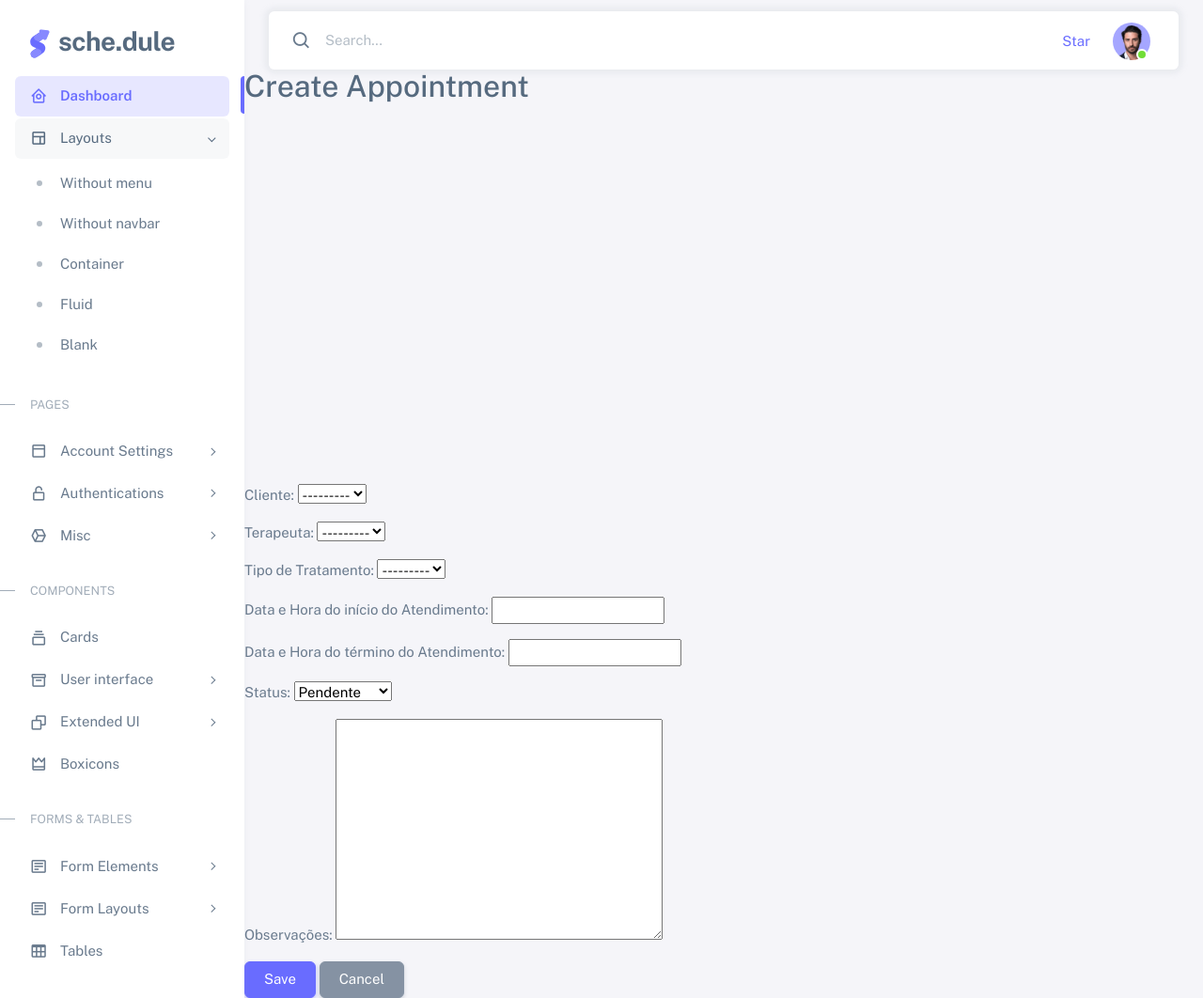
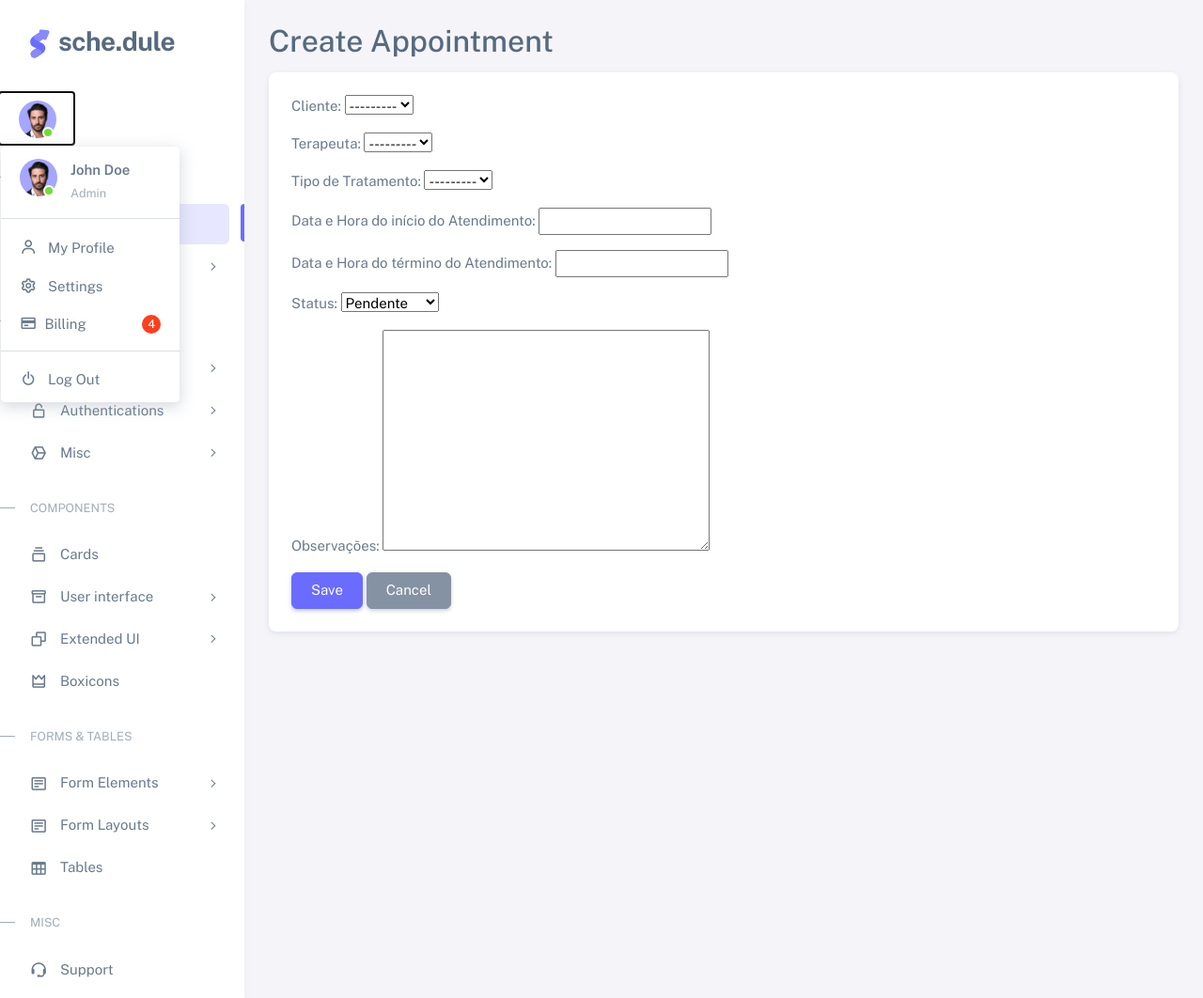
Before and after one commit to SCHE-DULE/sche.dule, a Django app: page /appointments/create/ in a window 1280 px wide, after a click that opens the changed part. Shown: the whole page at 94% size. Run offline with Django 4.2, Linux system fonts and the light colour scheme; the visitor is signed in with stand-in values (Sample User, id 1); some libraries are stand-ins or nearby versions.

Commit message:
Fix: Template(appointments)

```diff
--- a/appointments/templates/appointment/appointment_detail.html
+++ b/appointments/templates/appointment/appointment_detail.html
@@ -1,5 +1,6 @@
 {% extends 'bases/index.html' %}
-
+{% load static %}
+{% block head %} {% endblock %}
 {% block content %}
   <h2>Appointment Detail</h2>
   <p><strong>Client:</strong> {{ appointment.client }}</p>
--- a/appointments/templates/appointment/appointment_form.html
+++ b/appointments/templates/appointment/appointment_form.html
@@ -1,10 +1,18 @@
-{% extends 'bases/index.html' %}
-{% block content %}
-  <h2>{% if form.instance.pk %}Edit Appointment{% else %}Create Appointment{% endif %}</h2>
-  <form method="post">
-    {% csrf_token %}
-    {{ form.as_p }}
-    <button type="submit" class="btn btn-primary">Save</button>
-    <a href="{% if form.instance.pk %}{% url 'appointment-detail' form.instance.pk %}{% else %}{% url 'appointment-list' %}{% endif %}" class="btn btn-secondary">Cancel</a>
-  </form>
+{% extends 'bases/index.html' %} {% block content %}
+<h2>
+  {% if form.instance.pk %}Edit Appointment{% else %}Create Appointment{% endif%}
+</h2>
+<div class="card">
+  <div class="card-body">
+    <form method="post">
+      {% csrf_token %} {{ form.as_p }}
+      <button type="submit" class="btn btn-primary">Save</button>
+      <a
+        href="{% if form.instance.pk %}{% url 'appointment-detail' form.instance.pk %}{% else %}{% url 'appointment-list' %}{% endif %}"
+        class="btn btn-secondary"
+        >Cancel</a
+      >
+    </form>
+  </div>
+</div>
 {% endblock %}
--- a/appointments/templates/appointment/appointment_list.html
+++ b/appointments/templates/appointment/appointment_list.html
@@ -1,4 +1,5 @@
-{% extends 'bases/index.html' %} {% load static %}
+{% extends 'bases/index.html' %}
+{% load static %}
 {% block title%}Appointment List{% endblock%}
 {% block head %} {% endblock %}
 {% block content %}
--- a/templates/bases/index.html
+++ b/templates/bases/index.html
@@ -45,7 +45,7 @@
     />
 
     <!-- Icons. Uncomment required icon fonts -->
-    <link rel="stylesheet" href=".{% static  'vendor/fonts/boxicons.css' %}" />
+    <link rel="stylesheet" href="{% static  'vendor/fonts/boxicons.css' %}" />
 
     <!-- Core CSS -->
     <link rel="stylesheet" href="{% static  'vendor/css/core.css' %} " class="template-customizer-core-css" />
@@ -136,6 +136,7 @@
               <span class="app-brand-text demo menu-text fw-bolder ms-2">SCHE.DULE</span>
             </a>
 
+
             <a href="javascript:void(0);" class="layout-menu-toggle menu-link text-large ms-auto d-block d-xl-none">
               <i class="bx bx-chevron-left bx-sm align-middle"></i>
             </a>
@@ -143,7 +144,70 @@
 
           <div class="menu-inner-shadow"></div>
 
-          <ul class="menu-inner py-1">
+          <ul class="menu-inner ">
+          <li>                <!-- User -->
+                <li class="nav-item navbar-dropdown dropdown-user dropdown">
+                  <a class="nav-link dropdown-toggle hide-arrow" href="javascript:void(0);" data-bs-toggle="dropdown">
+                    <div class="avatar avatar-online">
+                      <img src="../static/img/avatars/1.png" alt class="w-px-40 h-auto rounded-circle" />
+                    </div>
+                  </a>
+                  <ul class="dropdown-menu dropdown-menu-end">
+                    <li>
+                      <a class="dropdown-item" href="#">
+                        <div class="d-flex">
+                          <div class="flex-shrink-0 me-3">
+                            <div class="avatar avatar-online">
+                              <img src="../static/img/avatars/1.png" alt class="w-px-40 h-auto rounded-circle" />
+                            </div>
+                          </div>
+                          <div class="flex-grow-1">
+                            <span class="fw-semibold d-block">John Doe</span>
+                            <small class="text-muted">Admin</small>
+                          </div>
+                        </div>
+                      </a>
+                    </li>
+                    <li>
+                      <div class="dropdown-divider"></div>
+                    </li>
+                    <li>
+                      <a class="dropdown-item" href="#">
+                        <i class="bx bx-user me-2"></i>
+                        <span class="align-middle">My Profile</span>
+                      </a>
+                    </li>
+                    <li>
+                      <a class="dropdown-item" href="#">
+                        <i class="bx bx-cog me-2"></i>
+                        <span class="align-middle">Settings</span>
+                      </a>
+                    </li>
+                    <li>
+                      <a class="dropdown-item" href="#">
+                        <span class="d-flex align-items-center align-middle">
+                          <i class="flex-shrink-0 bx bx-credit-card me-2"></i>
+                          <span class="flex-grow-1 align-middle">Billing</span>
+                          <span class="flex-shrink-0 badge badge-center rounded-pill bg-danger w-px-20 h-px-20">4</span>
+                        </span>
+                      </a>
+                    </li>
+                    <li>
+                      <div class="dropdown-divider"></div>
+                    </li>
+                    <li>
+                      <a class="dropdown-item" href="auth-login-basic.html">
+                        <i class="bx bx-power-off me-2"></i>
+                        <span class="align-middle">Log Out</span>
+                      </a>
+                    </li>
+                  </ul>
+                </li>
+                <!--/ User -->
+                </li>
+                 <li class="menu-header small text-uppercase">
+                  <span class="menu-header-text">Painel</span>
+                </li>
             <!-- Dashboard -->
             <li class="menu-item active">
               <a href="index.html" class="menu-link">
@@ -471,7 +535,7 @@
         <!-- Layout container -->
         <div class="layout-page">
           <!-- Navbar -->
-
+{% comment %}
           <nav
             class="layout-navbar container-xxl navbar navbar-expand-xl navbar-detached align-items-center bg-navbar-theme"
             id="layout-navbar"
@@ -490,7 +554,7 @@
                   <input
                     type="text"
                     class="form-control border-0 shadow-none"
-                    placeholder="Search..."
+                    placeholder="Search appointments..."
                     aria-label="Search..."
                   />
                 </div>
@@ -575,12 +639,13 @@
           </nav>
 
           <!-- / Navbar -->
-
+{% endcomment %}
           <!-- Content wrapper -->
           <div class="content-wrapper">
             <!-- Content -->
-            {% block content %}{% endblock %}
-
+            <div class="container-xxl flex-grow-1 container-p-y">
+              {% block content %}{% endblock %}
+            </div>
           </div>
           <!-- Content wrapper -->
         </div>
@@ -594,22 +659,22 @@
 
     <!-- Core JS -->
     <!-- build:js static/vendor/js/core.js -->
-    <script src="../static/vendor/libs/jquery/jquery.js"></script>
-    <script src="../static/vendor/libs/popper/popper.js"></script>
-    <script src="../static/vendor/js/bootstrap.js"></script>
-    <script src="../static/vendor/libs/perfect-scrollbar/perfect-scrollbar.js"></script>
+    <script src="{% static 'vendor/libs/jquery/jquery.js'%}"></script>
+    <script src="{% static 'vendor/libs/popper/popper.js'%}"></script>
+    <script src="{% static 'vendor/js/bootstrap.js'%}"></script>
+    <script src="{% static 'vendor/libs/perfect-scrollbar/perfect-scrollbar.js'%}"></script>
 
-    <script src="../static/vendor/js/menu.js"></script>
+    <script src="{% static 'vendor/js/menu.js'%}"></script>
     <!-- endbuild -->
 
     <!-- Vendors JS -->
-    <script src="../static/vendor/libs/apex-charts/apexcharts.js"></script>
+    <script src="{% static 'vendor/libs/apex-charts/apexcharts.js'%}"></script>
 
     <!-- Main JS -->
-    <script src="../static/js/main.js"></script>
+    <script src="{% static 'js/main.js'%}"></script>
 
     <!-- Page JS -->
-    <script src="../static/js/dashboards-analytics.js"></script>
+    <script src="{% static 'js/dashboards-analytics.js'%}"></script>
 
     <!-- Place this tag in your head or just before your close body tag. -->
     <script async defer src="https://buttons.github.io/buttons.js"></script>
```
